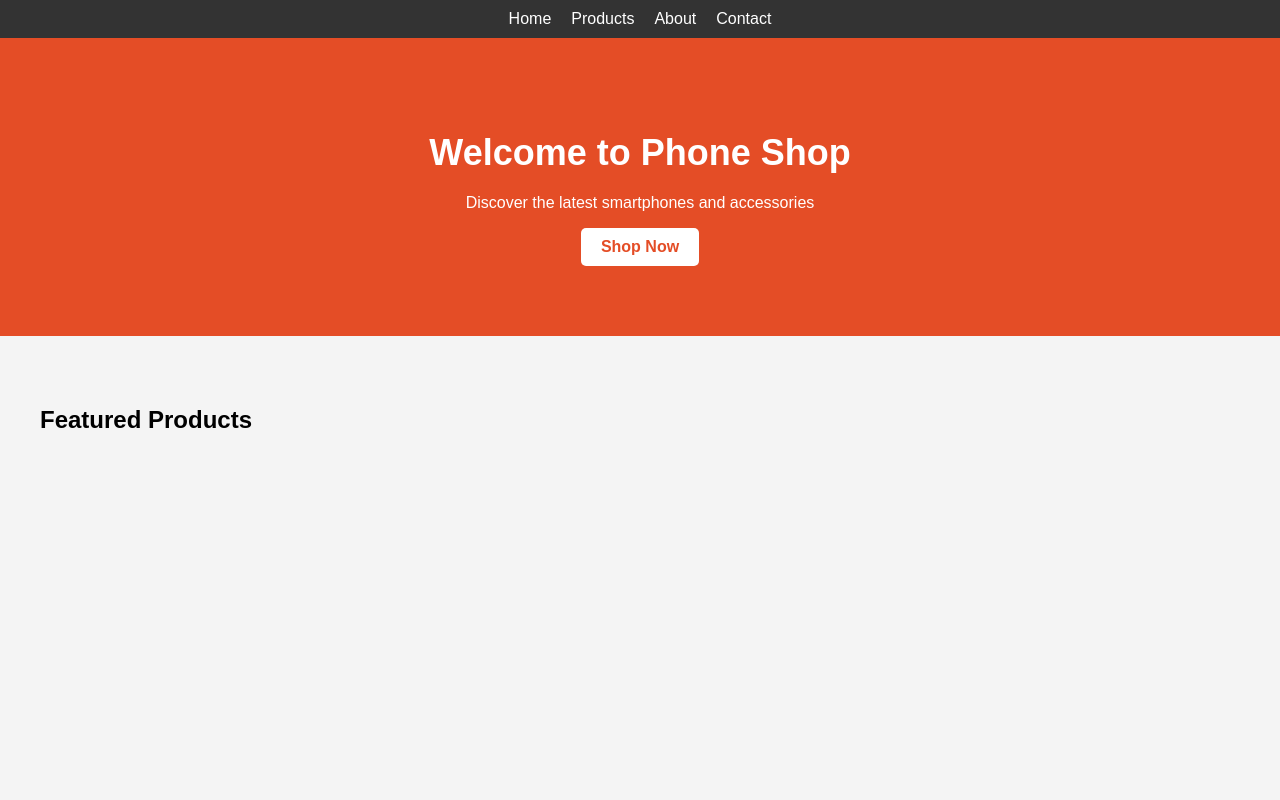
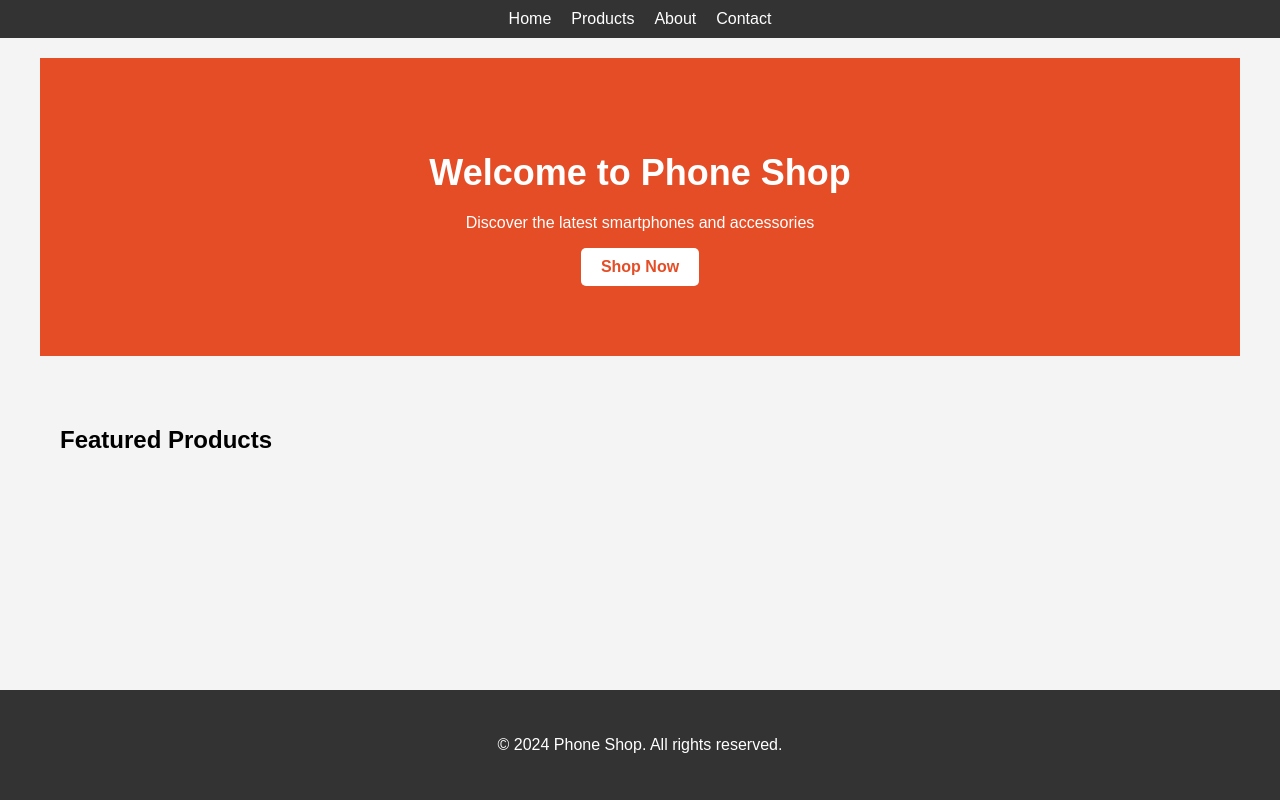
Before and after one commit to TH-NDang/phone-shop-web, a PHP site: page / in a window 1280 px wide. Run offline with PHP 8.4, Linux system fonts and the light colour scheme.

Commit message:
init basic fontend

```diff
--- a/src/index.php
+++ b/src/index.php
@@ -1,5 +1,5 @@
 <?php
-require_once 'config.php';
+require_once 'config/config.php';
 require_once 'models/Product.php';
 
 $retries = 5;
@@ -36,13 +36,13 @@ switch ($action) {
         break;
     case 'about':
         // TODO: Create and include about page
-        echo "About page";
+        echo '<div id="content" class="container"><h1>About Us</h1><p>About page content goes here.</p></div>';
         break;
     case 'contact':
         // TODO: Create and include contact page
-        echo "Contact page";
+        echo '<div id="content" class="container"><h1>Contact Us</h1><p>Contact page content goes here.</p></div>';
         break;
     default:
-        echo "404 Not Found";
+        echo '<div id="content" class="container"><h1>404 Not Found</h1><p>The page you are looking for does not exist.</p></div>';
         break;
 }
--- /dev/null
+++ b/src/public/css/styles.css
@@ -0,0 +1,124 @@
+/* Block: Page */
+.page {
+  font-family: Arial, sans-serif;
+  margin: 0;
+  padding: 0;
+  background-color: #f4f4f4;
+}
+
+/* Block: Container */
+.container {
+  max-width: 1200px;
+  margin: 0 auto;
+  padding: 20px;
+}
+
+/* Block: Header */
+.header {
+  background-color: #333;
+  color: #fff;
+  padding: 10px 0;
+}
+
+.header__nav {
+  display: flex;
+  justify-content: center;
+}
+
+.header__nav-list {
+  list-style-type: none;
+  padding: 0;
+  margin: 0;
+  display: flex;
+}
+
+.header__nav-item {
+  margin: 0 10px;
+}
+
+.header__nav-link {
+  color: #fff;
+  text-decoration: none;
+}
+
+/* Block: Hero */
+.hero {
+  background-color: #e44d26;
+  color: #fff;
+  text-align: center;
+  padding: 50px 0;
+  margin-bottom: 30px;
+}
+
+.hero__title {
+  font-size: 36px;
+  margin-bottom: 20px;
+}
+
+.hero__cta-button {
+  display: inline-block;
+  background-color: #fff;
+  color: #e44d26;
+  padding: 10px 20px;
+  text-decoration: none;
+  border-radius: 5px;
+  font-weight: bold;
+}
+
+/* Block: Product Grid */
+.product-grid {
+  display: grid;
+  grid-template-columns: repeat(auto-fill, minmax(250px, 1fr));
+  gap: 20px;
+}
+
+/* Block: Product Card */
+.product-card {
+  background-color: #fff;
+  border-radius: 8px;
+  box-shadow: 0 2px 4px rgba(0, 0, 0, 0.1);
+  overflow: hidden;
+  transition: transform 0.3s ease;
+}
+
+.product-card:hover {
+  transform: translateY(-5px);
+}
+
+.product-card__image {
+  width: 100%;
+  height: 200px;
+  object-fit: cover;
+}
+
+.product-card__info {
+  padding: 15px;
+}
+
+.product-card__name {
+  font-size: 18px;
+  font-weight: bold;
+  margin-bottom: 10px;
+}
+
+.product-card__price {
+  font-size: 16px;
+  color: #e44d26;
+  font-weight: bold;
+}
+
+.product-card__category {
+  font-size: 14px;
+  color: #777;
+  margin-top: 5px;
+}
+
+.footer {
+  background-color: #333;
+  color: #fff;
+  text-align: center;
+  padding: 10px 0;
+  position: absolute;
+  bottom: 0;
+  width: 100%;
+}
--- /dev/null
+++ b/src/views/footer.php
@@ -0,0 +1,5 @@
+<footer class="footer">
+    <div class="container">
+        <p>&copy; <?php echo date("Y"); ?> Phone Shop. All rights reserved.</p>
+    </div>
+</footer>
--- /dev/null
+++ b/src/views/header.php
@@ -0,0 +1,10 @@
+<header class="header">
+    <nav class="header__nav">
+        <ul class="header__nav-list">
+            <li class="header__nav-item"><a class="header__nav-link" href="index.php" data-action="home">Home</a></li>
+            <li class="header__nav-item"><a class="header__nav-link" href="index.php?action=products" data-action="products">Products</a></li>
+            <li class="header__nav-item"><a class="header__nav-link" href="index.php?action=about" data-action="about">About</a></li>
+            <li class="header__nav-item"><a class="header__nav-link" href="index.php?action=contact" data-action="contact">Contact</a></li>
+        </ul>
+    </nav>
+</header>
--- a/src/views/home.php
+++ b/src/views/home.php
@@ -5,90 +5,59 @@
   <meta charset="UTF-8">
   <meta name="viewport" content="width=device-width, initial-scale=1.0">
   <title>Phone Shop - Home</title>
-  <style>
-    body {
-      font-family: Arial, sans-serif;
-      margin: 0;
-      padding: 0;
-      background-color: #f4f4f4;
-    }
-
-    .container {
-      max-width: 1200px;
-      margin: 0 auto;
-      padding: 20px;
-    }
-
-    header {
-      background-color: #333;
-      color: #fff;
-      padding: 10px 0;
-    }
-
-    nav ul {
-      list-style-type: none;
-      padding: 0;
-      margin: 0;
-      display: flex;
-      justify-content: center;
-    }
-
-    nav ul li {
-      margin: 0 10px;
-    }
-
-    nav ul li a {
-      color: #fff;
-      text-decoration: none;
-    }
-
-    .hero {
-      background-color: #e44d26;
-      color: #fff;
-      text-align: center;
-      padding: 50px 0;
-      margin-bottom: 30px;
-    }
-
-    .hero h1 {
-      font-size: 36px;
-      margin-bottom: 20px;
-    }
-
-    .cta-button {
-      display: inline-block;
-      background-color: #fff;
-      color: #e44d26;
-      padding: 10px 20px;
-      text-decoration: none;
-      border-radius: 5px;
-      font-weight: bold;
-    }
-  </style>
+  <link rel="stylesheet" href="./public/css/styles.css">
+  <script src="https://ajax.googleapis.com/ajax/libs/jquery/3.7.1/jquery.min.js"></script>
 </head>
 
-<body>
-  <header>
-    <nav>
-      <ul>
-        <li><a href="index.php">Home</a></li>
-        <li><a href="index.php?action=products">Products</a></li>
-        <li><a href="index.php?action=about">About</a></li>
-        <li><a href="index.php?action=contact">Contact</a></li>
-      </ul>
-    </nav>
-  </header>
+<body class="page">
+  <?php include 'header.php' ?>
+  <div id="content" class="container">
     <div class="hero">
       <div class="container">
-      <h1>Welcome to Phone Shop</h1>
+        <h1 class="hero__title">Welcome to Phone Shop</h1>
         <p>Discover the latest smartphones and accessories</p>
-      <a href="index.php?action=products" class="cta-button">Shop Now</a>
+        <a class="hero__cta-button">Shop Now</a>
       </div>
     </div>
     <div class="container">
       <h2>Featured Products</h2>
       <!-- Add featured products here -->
     </div>
+  </div>
+  <?php include 'footer.php' ?>
+
+  <script>
+    $(function() {
+      var currentAction = window.location.search.split('action=')[1] || 'home';
+
+      $(".header__nav-link").click(function(e) {
+        e.preventDefault();
+        var action = $(this).data("action");
+
+        if (action !== currentAction) {
+          currentAction = action;
+
+          let replacePart = action === 'home' ? ".page" : "#content";
+          $(replacePart).load("index.php?action=" + action);
+          window.history.pushState(null, null, "index.php?action=" + action);
+        }
+      });
+
+      // Handle the initial page load
+      if (currentAction !== 'home') {
+        $(".page").load("index.php?action=" + currentAction);
+      }
+
+      // Handle browser back/forward buttons
+      window.onpopstate = function() {
+        var action = window.location.search.split('action=')[1] || 'home';
+        if (action !== currentAction) {
+          currentAction = action;
+          $("#content").load("index.php?action=" + action);
+        }
+      };
+    });
+  </script>
 </body>
 
 </html>
```
Also changed, not shown: src/controllers/products.php (added, +25 -0 lines), src/views/products.php (+6 -79 lines), src/config/config.php (renamed from src/config.php). Lines whose indentation alone changed are shown as unchanged.
